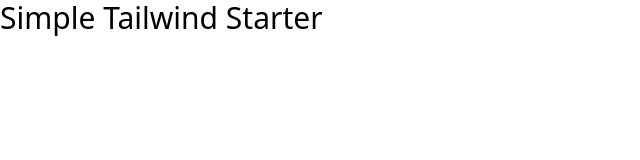
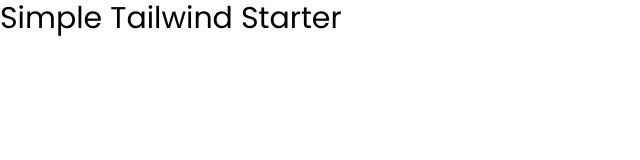
Before and after one commit to GazzaJ/Tailwind-Projects, a website: page shortly-website/index.html in a window 1280 px wide. Shown: the whole page, without its empty margins (0-640 px from the left). Drawn offline with Linux system fonts and the light colour scheme.

Commit message:
Added Google font link and initial config settings for colours and spacing

```diff
--- a/shortly-website/index.html
+++ b/shortly-website/index.html
@@ -4,8 +4,12 @@
     <meta charset="UTF-8">
     <meta http-equiv="X-UA-Compatible" content="IE=edge">
     <meta name="viewport" content="width=device-width, initial-scale=1.0">
+    <link rel="shortcut icon" href="images/favicon-32x32.png" type="image/png">
+    <link rel="preconnect" href="https://fonts.googleapis.com">
+    <link rel="preconnect" href="https://fonts.gstatic.com" crossorigin>
+    <link href="https://fonts.googleapis.com/css2?family=Poppins:wght@400;500;700&display=swap" rel="stylesheet">
     <link rel="stylesheet" href="css/style.css">
-    <title>Simple Tailwind Strarter</title>
+    <title>Shortly</title>
 </head>
 <body>
     <h1 class="text-3xl">Simple Tailwind Starter</h1>
--- a/shortly-website/tailwind.config.js
+++ b/shortly-website/tailwind.config.js
@@ -2,7 +2,23 @@
 module.exports = {
   content: ['./*.html'],
   theme: {
-    extend: {},
+    extend: {
+      colors: {
+        cyan: 'hsl(180, 66%, 49%)',
+        cyanLight: 'hsl(180, 66% 69%)',
+        darkViolet: 'hsl(257, 27%, 26%)',
+        red: 'hsl(0, 87%, 67%)',
+        grayishViolet: 'hsl(257, 7%, 63%)',
+        veryDarkBlue: 'hsl(255, 11%, 22%)',
+        veryDarkViolet: 'hsl(260, 8% 14%)',
+      },
+      fontFamily: {
+        sans: ['Poppins', 'sans-serif']
+      },
+      spacing: {
+        180: '32rem'
+      }
+    },
   },
   plugins: [],
 }
```
Also changed, not shown: shortly-website/css/style.css.
